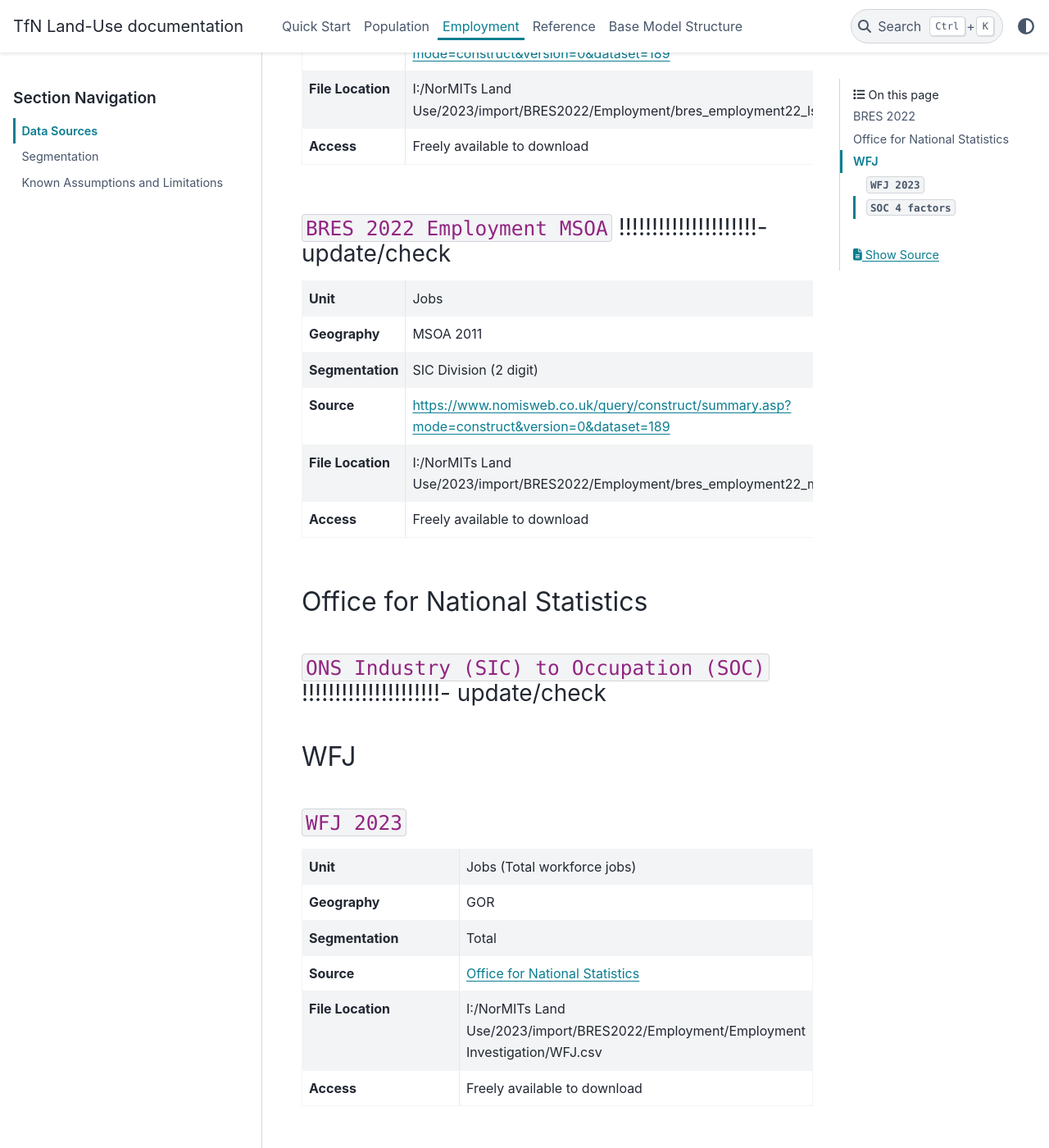
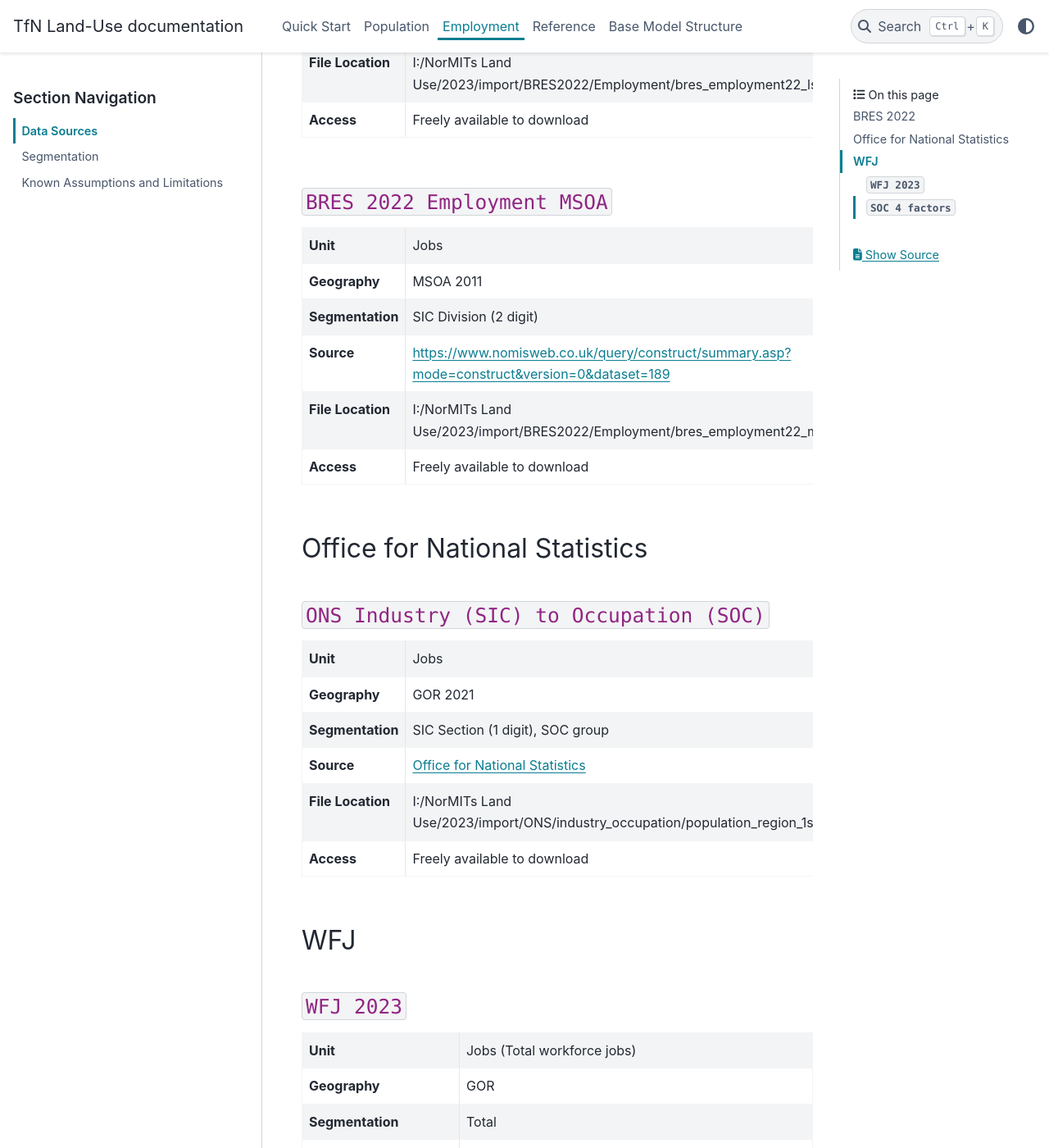
Before and after one commit to asongtoruin/Land-Use, a Sphinx documentation site: the page built from docs/employment/data_sources.rst, in a window 1280 px wide and 1400 px high, scrolled down 1228 px. Shown: the whole window at 82% size. Built offline with Sphinx 7.4.7 and the PyData theme 0.15.4, drawn with Linux system fonts in a browser that asks for light colours; some of the changed text lies outside the part shown.

Commit message:
Fix sphinx errors with employment data sources

```diff
--- a/docs/employment/data_sources.rst
+++ b/docs/employment/data_sources.rst
@@ -13,9 +13,9 @@
 
 
 BRES 2022
-==============================
+============================
 ``BRES 2022 Employment LAD``
----------------
+----------------------------
 
 .. list-table::
    :header-rows: 0
@@ -35,8 +35,8 @@
    * - Access
      - Freely available to download
 
-``BRES 2022 Employment LSOA``  !!!!!!!!!!!!!!!!!!!!!- update/check
----------------
+``BRES 2022 Employment LSOA``
+-----------------------------
 
 .. list-table::
    :header-rows: 0
@@ -56,8 +56,8 @@
    * - Access
      - Freely available to download
 
-``BRES 2022 Employment MSOA``  !!!!!!!!!!!!!!!!!!!!!- update/check
----------------
+``BRES 2022 Employment MSOA``
+-----------------------------
 
 .. list-table::
    :header-rows: 0
@@ -79,8 +79,8 @@
 
 Office for National Statistics
 ==============================
-``ONS Industry (SIC) to Occupation (SOC)``  !!!!!!!!!!!!!!!!!!!!!- update/check
----------------
+``ONS Industry (SIC) to Occupation (SOC)``
+------------------------------------------
 
 .. list-table::
    :header-rows: 0
@@ -88,12 +88,11 @@
    :stub-columns: 1
 
    * - Unit
-     - Jobs !!!!!!!!!!!!!!!!!!!!!- update/check
+     - Jobs
    * - Geography
      - GOR 2021
    * - Segmentation
-     - SIC Section (1 digit)
-     - SOC group
+     - SIC Section (1 digit), SOC group
    * - Source
      - `Office for National Statistics <mailto:Census.CustomerServices@ons.gov.uk>`_
    * - File Location
@@ -102,9 +101,9 @@
      - Freely available to download
 
 WFJ
-==============================
+===
 ``WFJ 2023``
----------------
+------------
 
 .. list-table::
    :header-rows: 0
@@ -125,7 +124,7 @@
      - Freely available to download
 
 ``SOC 4 factors``
----------------
+-----------------
 
 .. list-table::
    :header-rows: 0
```
